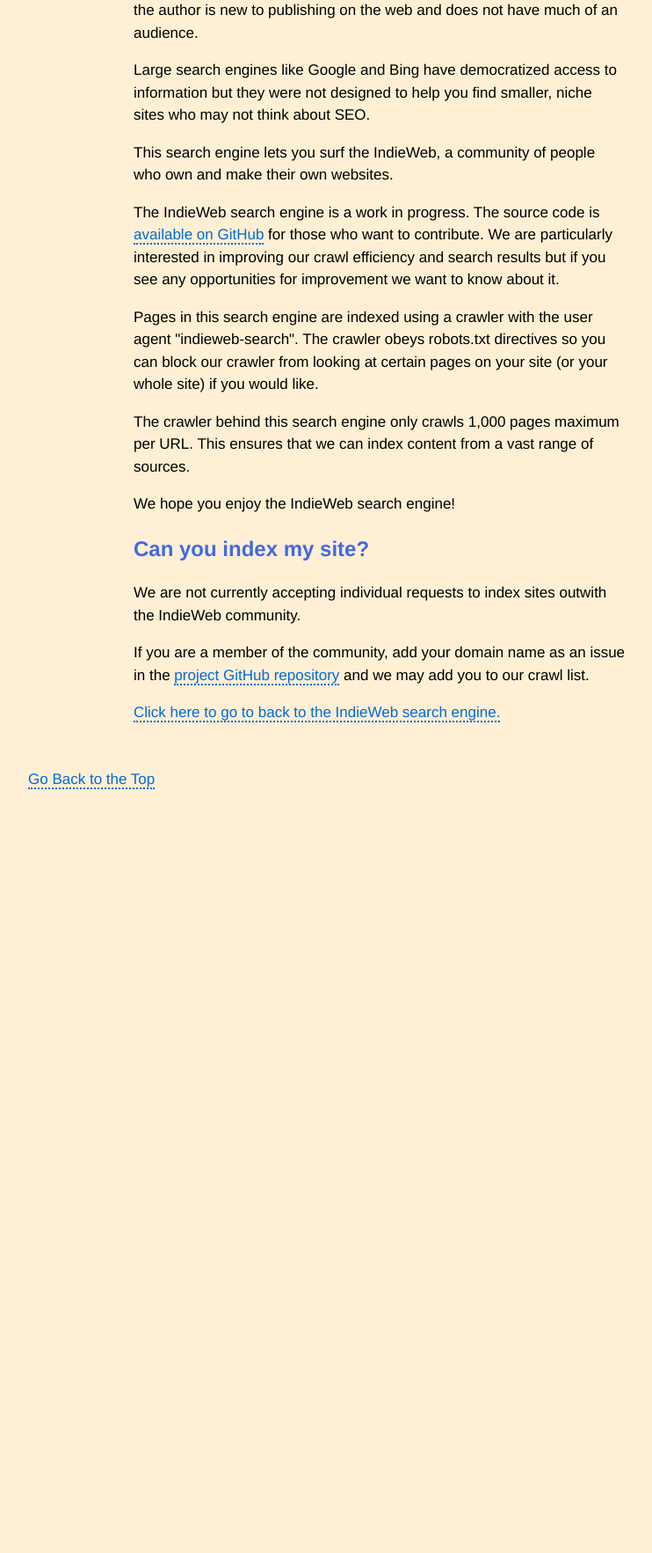
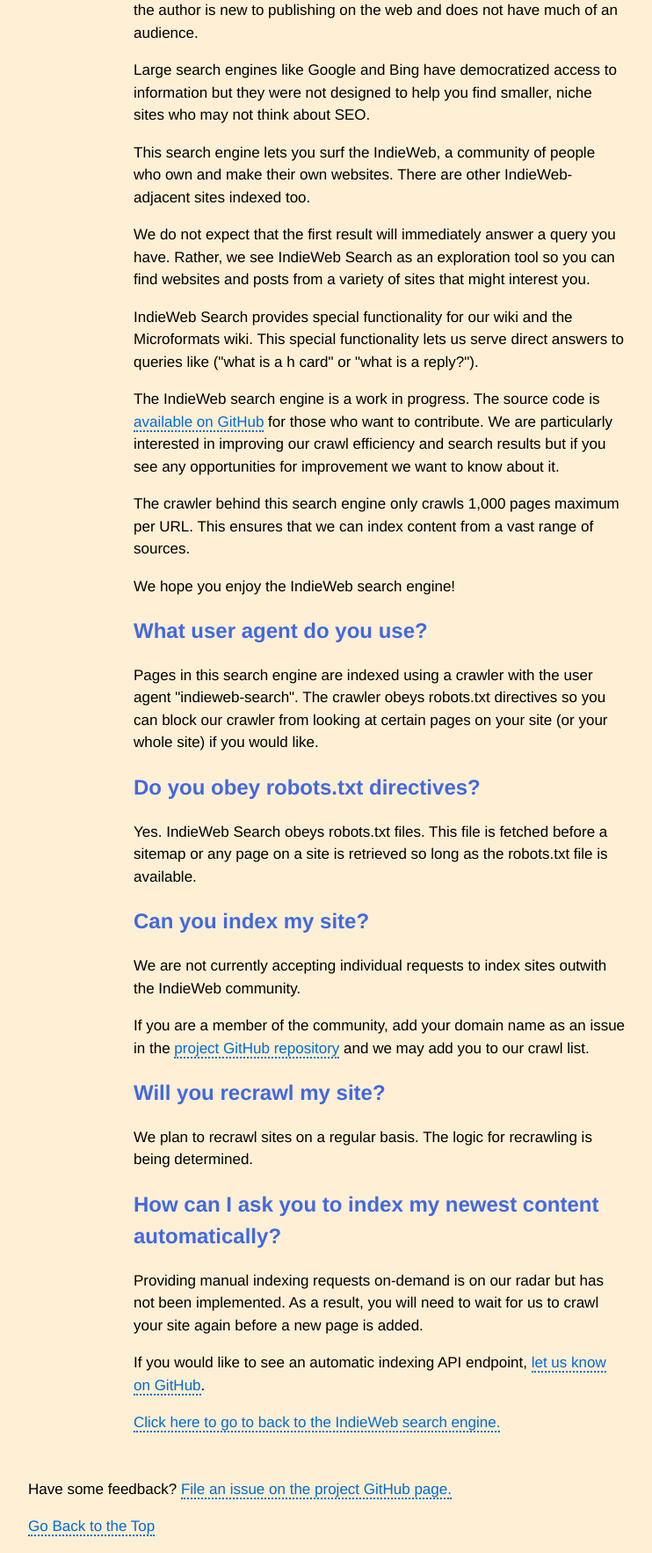
Before and after one commit to capjamesg/indieweb-search, a Flask app: template templates/search/about.html in a window 1280 px wide. Shown: the part 501-2266 px from the top of the page at 88% size, without its empty margins (208-950 px from the left). Before the commit the page ends 1398 px from the top, so only its background shows below. Run offline with Flask 2, Linux system fonts and the light colour scheme; the template is opened without the code that fills it: most values are stand-ins (such as "Sample title", 1, 10 or a date in 2020).

Commit message:
add feedback to footer, remove chart, improve about page

```diff
--- a/templates/base.html
+++ b/templates/base.html
@@ -11,15 +11,13 @@
         <ul>
           <li><a href="/about">About</a></li>
           <li><a href="/stats">Statistics</a></li>
-          {% if current_user.is_authenticated %}
-                  {% include "admin/admin_tab.html" %}
-          {% endif %}
       </ul>
       </nav>
       <div id="main">
           {% block content %}
           {% endblock %}
       </div>
+      <p>Have some feedback? <a href="https://github.com/capjamesg/indieweb-search">File an issue on the project GitHub page.</a></p>
       <p class="accessibility_label"><a href="#main">Go Back to the Top</a></p>
     </main>
   </body>
--- a/templates/error.html
+++ b/templates/error.html
@@ -11,6 +11,6 @@
     <h1>404</h1>
     <p>This page cannot be found.</p>
   {% endif %}
-  <p><a href="/">Click here to go to back to the James' Coffee Blog search engine.</a></p>
+  <p><a href="/">Click here to go to back to the IndieWeb search engine.</a></p>
 </section>
 {% endblock %}
--- a/templates/search/about.html
+++ b/templates/search/about.html
@@ -5,14 +5,24 @@
   <h1 style="text-align: center;">About IndieWeb Search</h1>
   <p>Finding a blog post written by someone on the web is hard, especially if the author is new to publishing on the web and does not have much of an audience.</p>
   <p>Large search engines like Google and Bing have democratized access to information but they were not designed to help you find smaller, niche sites who may not think about SEO.</p>
-  <p>This search engine lets you surf the IndieWeb, a community of people who own and make their own websites.</p>
+  <p>This search engine lets you surf the IndieWeb, a community of people who own and make their own websites. There are other IndieWeb-adjacent sites indexed too.</p>
+  <p>We do not expect that the first result will immediately answer a query you have. Rather, we see IndieWeb Search as an exploration tool so you can find websites and posts from a variety of sites that might interest you.</p>
+  <p>IndieWeb Search provides special functionality for our wiki and the Microformats wiki. This special functionality lets us serve direct answers to queries like ("what is a h card" or "what is a reply?").</p>
   <p>The IndieWeb search engine is a work in progress. The source code is <a href="https://github.com/capjamesg/indieweb-search">available on GitHub</a> for those who want to contribute. We are particularly interested in improving our crawl efficiency and search results but if you see any opportunities for improvement we want to know about it.</p>
-  <p>Pages in this search engine are indexed using a crawler with the user agent "indieweb-search". The crawler obeys robots.txt directives so you can block our crawler from looking at certain pages on your site (or your whole site) if you would like.</p>
   <p>The crawler behind this search engine only crawls 1,000 pages maximum per URL. This ensures that we can index content from a vast range of sources.</p>
   <p>We hope you enjoy the IndieWeb search engine!</p>
+  <h2>What user agent do you use?</h2>
+  <p>Pages in this search engine are indexed using a crawler with the user agent "indieweb-search". The crawler obeys robots.txt directives so you can block our crawler from looking at certain pages on your site (or your whole site) if you would like.</p>
+  <h2>Do you obey robots.txt directives?</h2>
+  <p>Yes. IndieWeb Search obeys robots.txt files. This file is fetched before a sitemap or any page on a site is retrieved so long as the robots.txt file is available.</p>
   <h2>Can you index my site?</h2>
   <p>We are not currently accepting individual requests to index sites outwith the IndieWeb community.</p>
   <p>If you are a member of the community, add your domain name as an issue in the <a href="https://github.com/capjamesg/indieweb-search">project GitHub repository</a> and we may add you to our crawl list.</p>
+  <h2>Will you recrawl my site?</h2>
+  <p>We plan to recrawl sites on a regular basis. The logic for recrawling is being determined.</p>
+  <h2>How can I ask you to index my newest content automatically?</h2>
+  <p>Providing manual indexing requests on-demand is on our radar but has not been implemented. As a result, you will need to wait for us to crawl your site again before a new page is added.</p>
+  <p>If you would like to see an automatic indexing API endpoint, <a href="https://github.com/capjamesg/indieweb-search"> let us know on GitHub</a>.</p>
   <p><a href="/">Click here to go to back to the IndieWeb search engine.</a></p>
 </section>
 {% endblock content %}
```
Also changed, not shown: templates/search/results.html (+20 -20 lines), templates/search/stats.html (+2 -5 lines).
